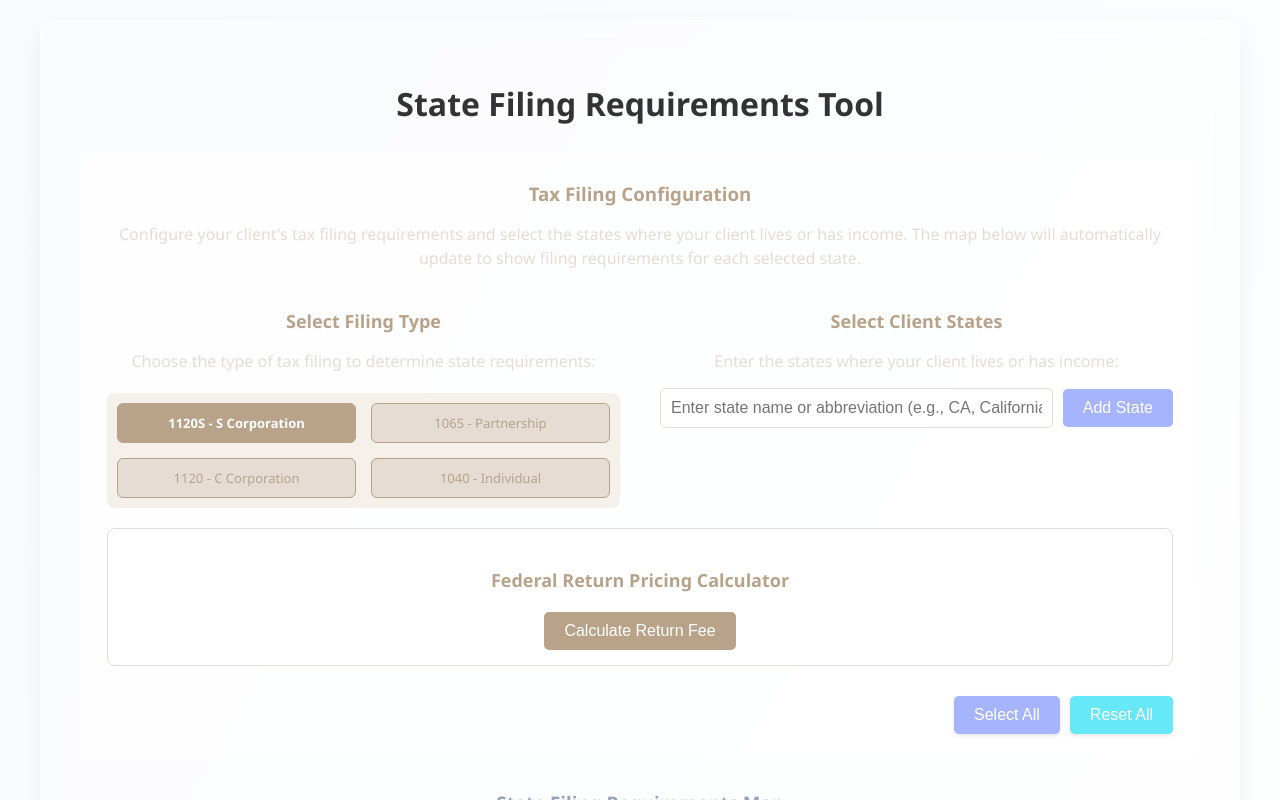
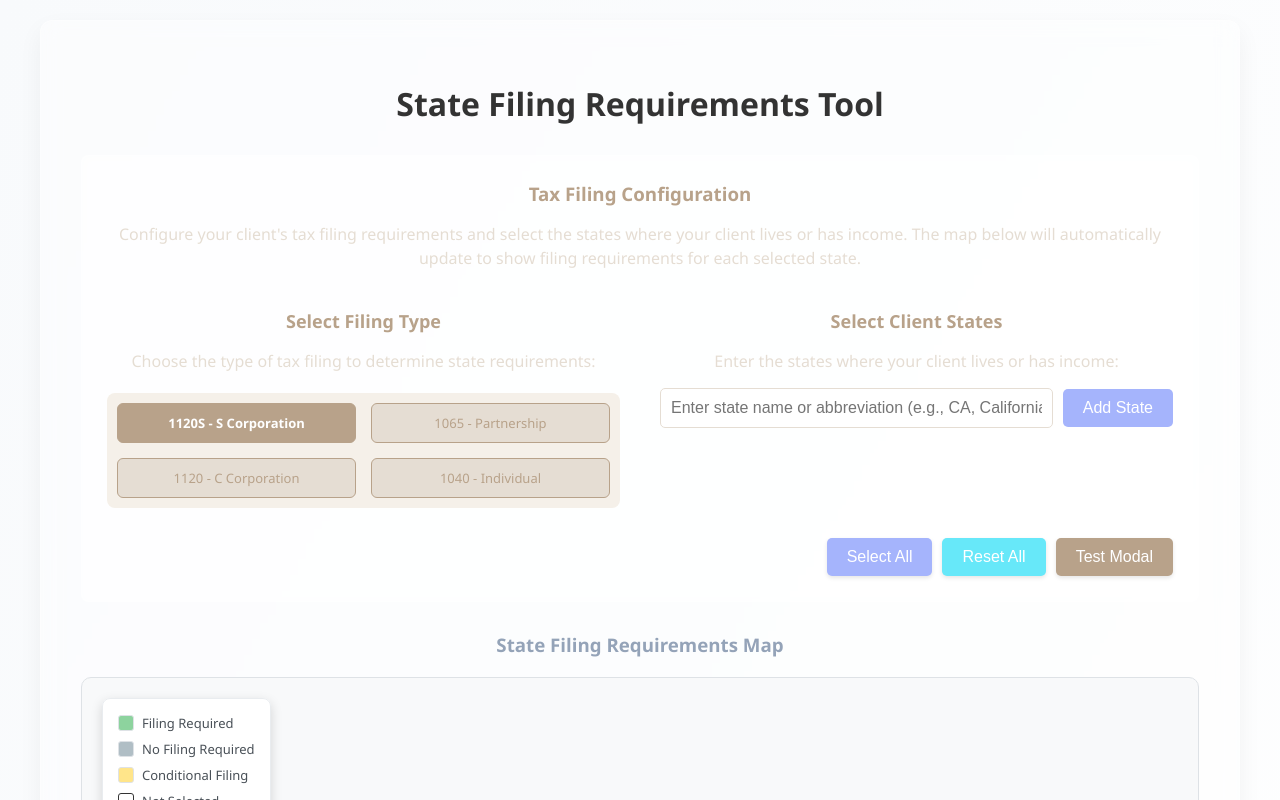
Before and after one commit to DedicatedCPA/TaxFiling, a React (Create React App) app: page / in a window 1280 px wide. Shown: the top 800 px of the page. Built offline with nearby package versions, Linux system fonts and the light colour scheme.

Commit message:
Refine pricing layout and add test modal

```diff
--- a/src/App.css
+++ b/src/App.css
@@ -706,6 +706,14 @@ h1 {
   background: var(--primary);
 }
 
+.test-modal-btn {
+  background: var(--color-dark);
+}
+
+.test-modal-btn:hover {
+  background: var(--color-medium);
+}
+
 .pricing-section {
   margin-top: 20px;
   padding: 15px;
@@ -742,39 +750,3 @@ h1 {
   font-size: 14px;
   color: var(--color-medium);
 }
-.pricing-section {
-  margin-top: 20px;
-  padding: 15px;
-  background: #ffffff;
-  border: 1px solid var(--color-medium);
-  border-radius: 8px;
-}
-
-.calculate-price-btn {
-  padding: 10px 20px;
-  background: var(--color-dark);
-  color: #fff;
-  border: none;
-  border-radius: 5px;
-  cursor: pointer;
-  font-size: 16px;
-  transition: background 0.3s, transform 0.2s, box-shadow 0.2s;
-  margin-top: 10px;
-}
-
-.calculate-price-btn:hover {
-  background: var(--color-medium);
-  transform: translateY(-2px);
-  box-shadow: 0 4px 8px rgba(0,0,0,0.15);
-}
-
-.price-details {
-  margin-top: 10px;
-  line-height: 1.6;
-}
-
-.state-pricing-note {
-  margin-top: 8px;
-  font-size: 14px;
-  color: var(--color-medium);
-}
--- a/src/components/TaxFilingTool.js
+++ b/src/components/TaxFilingTool.js
@@ -97,6 +97,12 @@ const TaxFilingTool = () => {
 
   const closeStatesModal = () => {
     setShowModal(false);
+  };
+
+  const openTestModal = () => {
+    setModalTitle('Test Modal');
+    setModalStates(selectedStates);
+    setShowModal(true);
   };
 
   const handleKeyPress = (e) => {
@@ -227,25 +233,6 @@ const TaxFilingTool = () => {
           </div>
         </div>
 
-          <div className="pricing-section">
-            <h4>Federal Return Pricing Calculator</h4>
-            <button className="calculate-price-btn" onClick={calculatePrice}>
-              Calculate Return Fee
-            </button>
-            {filingType === '1120' && (
-              <p className="state-pricing-note">First state return included.</p>
-            )}
-            {priceDetails && (
-              <div className="price-details">
-                <p>Federal Return Fee: ${priceDetails.basePrice}</p>
-                <p>
-                  State Returns ({priceDetails.stateCount}): ${priceDetails.statePrice}
-                </p>
-                <p><strong>Total Fee: ${priceDetails.total}</strong></p>
-              </div>
-            )}
-          </div>
-
           <div className="action-buttons">
             <button
               className="action-button select-all-btn"
@@ -258,6 +245,12 @@ const TaxFilingTool = () => {
             onClick={resetAll}
           >
             Reset All
+          </button>
+          <button
+            className="action-button test-modal-btn"
+            onClick={openTestModal}
+          >
+            Test Modal
           </button>
         </div>
       </div>
```
